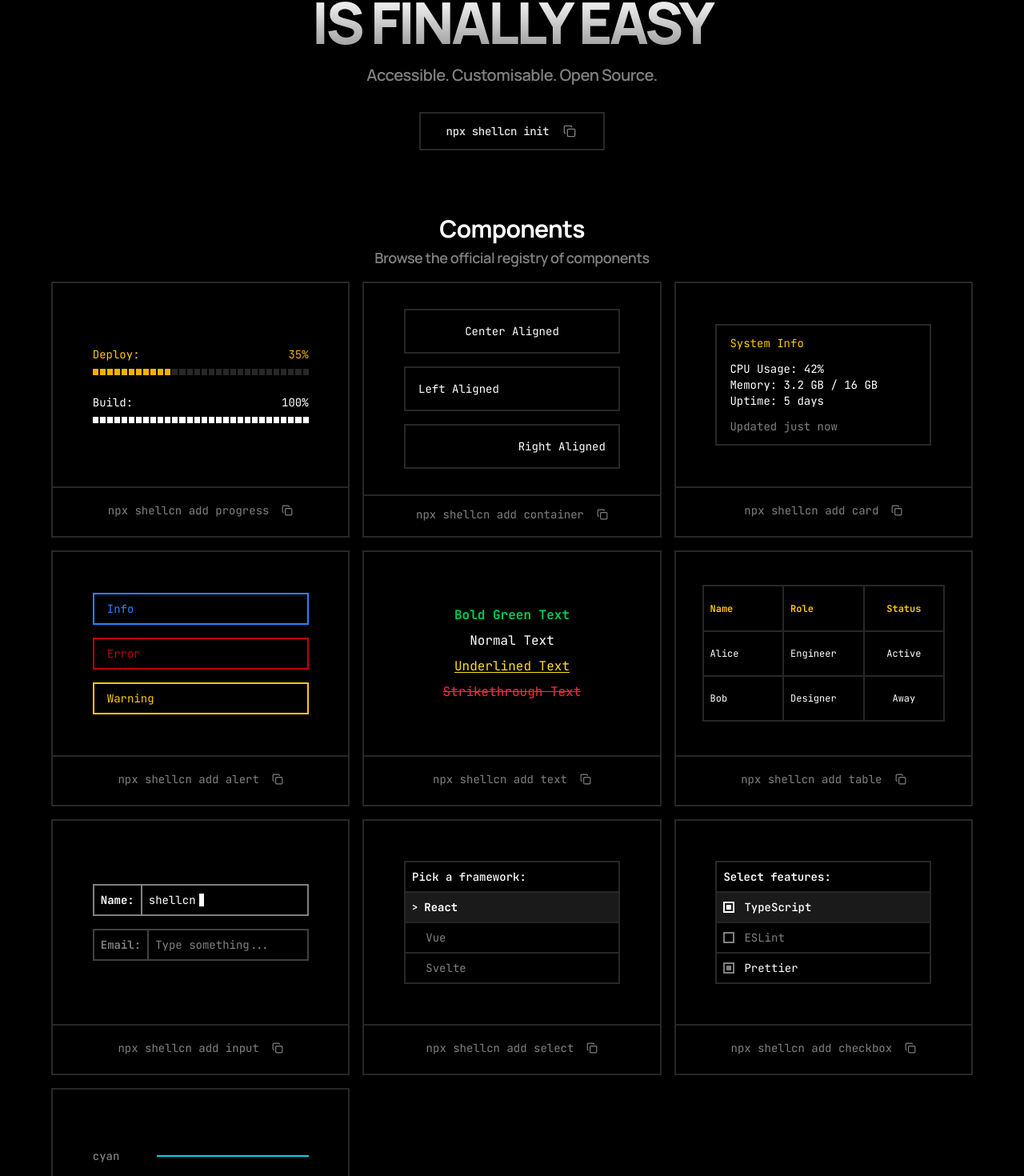
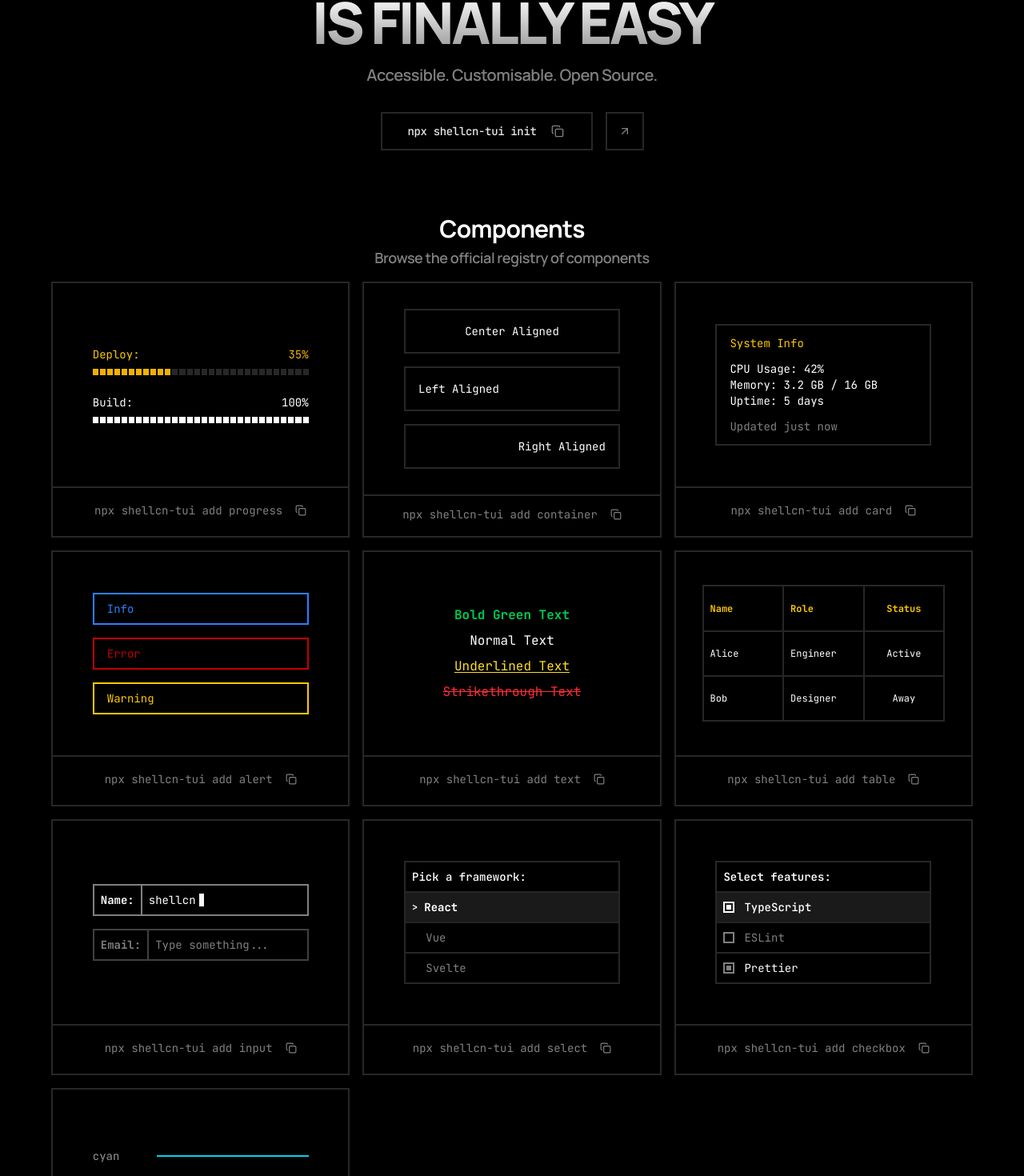
Before and after one commit to poswalsameer/shellcn, a Next.js app in the folder web/: page / in a window 1280 px wide. Shown: the part 200-1670 px from the top of the page at 80% size. Built offline with nearby package versions, Linux system fonts and the light colour scheme.

Commit message:
animating the landing page

```diff
--- a/web/components/components-section/component-card/index.tsx
+++ b/web/components/components-section/component-card/index.tsx
@@ -30,10 +30,10 @@ export function ComponentCard({ component, index }: {
   return (
     <Dialog key={component.name}>
       <motion.div
-        initial={{ opacity: 0, y: 20 }}
+        initial={{ opacity: 0, y: -20 }}
         whileInView={{ opacity: 1, y: 0 }}
         viewport={{ once: true, margin: "-50px" }}
-        transition={{ duration: 0.4, ease: "easeOut", delay: index * 0.05 }}
+        transition={{ duration: 0.4, ease: "easeOut", delay: 0.4 + (index * 0.05) }}
       >
         <Card className="h-80 ring-0 flex flex-col rounded-none border-2 border-muted-foreground/30 hover:border-muted-foreground/40 transition-all bg-card hover:bg-muted/10 group overflow-hidden">
           <DialogTrigger asChild className="h-full">
--- a/web/components/footer/index.tsx
+++ b/web/components/footer/index.tsx
@@ -1,9 +1,16 @@
 import { Github, Linkedin, Twitter } from "lucide-react"
+import { motion } from "motion/react"
 
 export default function Footer() {
 
   return (
-    <footer className="w-full px-4 lg:px-0 lg:max-w-4xl xl:max-w-6xl py-6 flex flex-col sm:flex-row items-center justify-between text-sm gap-3 sm:gap-6">
+    <motion.footer
+      initial={{ opacity: 0, y: -20 }}
+      whileInView={{ opacity: 1, y: 0 }}
+      viewport={{ once: true }}
+      transition={{ duration: 0.5, ease: "easeOut", delay: 0.2 }}
+      className="w-full px-4 lg:px-0 lg:max-w-4xl xl:max-w-6xl py-6 flex flex-col sm:flex-row items-center justify-between text-sm gap-3 sm:gap-6"
+    >
       <div className="flex items-center gap-1 cursor-default">
         <span className="text-muted-foreground font-medium">Built for your terminal, by</span>
         <a
@@ -45,6 +52,6 @@ export default function Footer() {
           <Linkedin className="h-4 w-4" />
         </a>
       </div>
-    </footer>
+    </motion.footer>
   )
 }
--- a/web/components/hero/index.tsx
+++ b/web/components/hero/index.tsx
@@ -2,7 +2,7 @@
 
 import { useState } from "react"
 import { motion } from "motion/react"
-import { Check, Copy } from "lucide-react"
+import { Check, Copy, ArrowUpRight } from "lucide-react"
 import { registryComponents } from "@/constants/registery-components"
 import { ComponentCard } from "@/components/components-section/component-card"
 
@@ -10,7 +10,7 @@ export default function Hero() {
   const [copiedInit, setCopiedInit] = useState(false)
 
   function handleCopyInitCommand() {
-    navigator.clipboard.writeText("npx shellcn init")
+    navigator.clipboard.writeText("npx shellcn-tui init")
     setCopiedInit(true)
     setTimeout(() => setCopiedInit(false), 2000)
   }
@@ -20,9 +20,9 @@ export default function Hero() {
       {/* Hero Section */}
       <section className="w-full flex flex-col items-center justify-center gap-4 md:gap-8 text-center pt-8 px-4">
         <motion.div
-          initial={{ opacity: 0, y: 20 }}
+          initial={{ opacity: 0, y: -20 }}
           animate={{ opacity: 1, y: 0 }}
-          transition={{ duration: 0.5, ease: "easeOut" }}
+          transition={{ duration: 0.5, ease: "easeOut", delay: 0.1 }}
           className="flex flex-col items-center gap-2 md:gap-4"
         >
           <div className="text-3xl sm:text-5xl md:text-6xl lg:text-7xl flex flex-col sm:gap-y-2 font-black tracking-tighter max-w-5xl">
@@ -36,18 +36,18 @@ export default function Hero() {
         </motion.div>
 
         <motion.div
-          initial={{ opacity: 0, y: 20 }}
+          initial={{ opacity: 0, y: -20 }}
           animate={{ opacity: 1, y: 0 }}
-          transition={{ duration: 0.5, ease: "easeOut", delay: 0.1 }}
-          className="flex justify-center"
+          transition={{ duration: 0.5, ease: "easeOut", delay: 0.2 }}
+          className="mt-4 sm:mt-0 flex flex-row justify-center gap-2 sm:gap-4"
         >
           {/* Copy Command Box */}
           <div
             onClick={handleCopyInitCommand}
-            className="group relative flex items-center justify-between gap-2 sm:gap-4 rounded-none border-2 border-border dark:border-muted-foreground/30 bg-transparent hover:bg-muted/40 px-6 py-2 sm:px-8 sm:py-3 cursor-pointer transition-all duration-300 "
+            className="group relative flex items-center justify-between gap-2 sm:gap-4 rounded-none border-2 border-border dark:border-muted-foreground/30 bg-transparent hover:bg-muted/40 px-6 py-2 sm:px-8 sm:py-3 cursor-pointer transition-all duration-300"
           >
             <div className="flex items-center gap-4">
-              <span className="font-mono text-xs sm:text-sm tracking-tight text-foreground/90 font-medium">npx shellcn init</span>
+              <span className="font-mono text-xs sm:text-sm tracking-tight text-foreground/90 font-medium">npx shellcn-tui init</span>
             </div>
             <div className="flex items-center justify-center h-4 w-4 sm:w-5 sm:h-5">
               {copiedInit ? (
@@ -57,15 +57,33 @@ export default function Hero() {
               )}
             </div>
           </div>
+
+          {/* NPM Link Button */}
+          <a
+            href="https://www.npmjs.com/package/shellcn-tui"
+            target="_blank"
+            rel="noreferrer"
+            className="group relative flex items-center justify-between gap-2 sm:gap-4 rounded-none border-2 border-border dark:border-muted-foreground/30 bg-transparent hover:bg-muted/40 p-2 sm:p-3 transition-all duration-300"
+          >
+            {/* <span className="font-mono text-xs sm:text-sm tracking-tight text-foreground/90 font-medium">npm registry</span> */}
+            <div className="flex items-center justify-center h-4 w-4 sm:w-5 sm:h-5">
+              <ArrowUpRight className="h-3 w-3 sm:h-4 sm:w-4 text-muted-foreground group-hover:text-foreground group-hover:-translate-y-0.5 group-hover:translate-x-0.5 transition-all duration-200" />
+            </div>
+          </a>
         </motion.div>
       </section>
 
       {/* Components Section */}
       <section id="components-grid" className="w-full px-4 lg:px-0 lg:max-w-4xl xl:max-w-6xl py-12 sm:py-20 flex flex-col gap-4">
-        <div className="flex flex-col items-center sm:gap-1">
+        <motion.div
+          initial={{ opacity: 0, y: -20 }}
+          animate={{ opacity: 1, y: 0 }}
+          transition={{ duration: 0.5, ease: "easeOut", delay: 0.3 }}
+          className="flex flex-col items-center sm:gap-1"
+        >
           <h2 className="text-2xl sm:text-3xl font-bold tracking-tight">Components</h2>
           <p className="text-muted-foreground font-semibold tracking-tight text-sm sm:text-lg">Browse the official registry of components</p>
-        </div>
+        </motion.div>
 
         <div className="grid grid-cols-1 md:grid-cols-2 lg:grid-cols-3 gap-4">
           {registryComponents.map((component, idx) => (
--- a/web/components/navbar/index.tsx
+++ b/web/components/navbar/index.tsx
@@ -1,10 +1,16 @@
 import { Github, Terminal } from "lucide-react"
 import { ModeToggle } from "../theme-toggle"
 import { Button } from "@/components/ui/button"
+import { motion } from "motion/react"
 
 export default function Navbar() {
   return (
-    <nav className="w-full px-4 lg:px-0 lg:max-w-4xl xl:max-w-6xl flex items-center justify-between py-6">
+    <motion.nav
+      initial={{ opacity: 0, y: -20 }}
+      animate={{ opacity: 1, y: 0 }}
+      transition={{ duration: 0.5, ease: "easeOut" }}
+      className="w-full px-4 lg:px-0 lg:max-w-4xl xl:max-w-6xl flex items-center justify-between py-6"
+    >
       <div className="font-black text-xl flex items-center gap-1 tracking-tighter cursor-default group">
         <div className="bg-foreground text-background p-0.5 flex items-center justify-center">
           <Terminal className="h-3 w-3" strokeWidth={3} />
@@ -31,6 +37,6 @@ export default function Navbar() {
         </Button>
         <ModeToggle />
       </div>
-    </nav>
+    </motion.nav>
   )
 }
--- a/web/constants/registery-components/index.tsx
+++ b/web/constants/registery-components/index.tsx
@@ -8,7 +8,7 @@ export const registryComponents = [
   // PROGRESS
   {
     name: "Progress",
-    command: "npx shellcn add progress",
+    command: "npx shellcn-tui add progress",
     preview: <ProgressPreview />,
     docs: {
       description: "Progress bar component for indicating completion percentage.",
@@ -30,7 +30,7 @@ export const registryComponents = [
   // CONTAINER
   {
     name: "Container",
-    command: "npx shellcn add container",
+    command: "npx shellcn-tui add container",
     preview: <ContainerPreview />,
     docs: {
       description: "A layout container for padding, margin, borders, and flexbox.",
@@ -68,7 +68,7 @@ export const registryComponents = [
   // CARD
   {
     name: "Card",
-    command: "npx shellcn add card",
+    command: "npx shellcn-tui add card",
     preview: <CardPreview />,
     docs: {
       description: "A bordered container component for grouping related content, often used with Titles and Footers.",
@@ -89,7 +89,7 @@ export const registryComponents = [
   // ALERT
   {
     name: "Alert",
-    command: "npx shellcn add alert",
+    command: "npx shellcn-tui add alert",
     preview: <AlertPreview />,
     docs: {
       description: "Alert box component for displaying colored messages.",
@@ -113,7 +113,7 @@ export const registryComponents = [
   // TEXT
   {
     name: "Text",
-    command: "npx shellcn add text",
+    command: "npx shellcn-tui add text",
     preview: <TextPreview />,
     docs: {
       description: "Styled text component with colors and formatting.",
@@ -137,7 +137,7 @@ export const registryComponents = [
   // TABLE
   {
     name: "Table",
-    command: "npx shellcn add table",
+    command: "npx shellcn-tui add table",
     preview: <TablePreview />,
     docs: {
       description: "Data table component with headers and borders.",
@@ -157,7 +157,7 @@ export const registryComponents = [
   // INPUT
   {
     name: "Input",
-    command: "npx shellcn add input",
+    command: "npx shellcn-tui add input",
     preview: <InputPreview />,
     docs: {
       description: "Text input component for capturing keyboard input.",
@@ -183,7 +183,7 @@ export const registryComponents = [
   // SELECT
   {
     name: "Select",
-    command: "npx shellcn add select",
+    command: "npx shellcn-tui add select",
     preview: <SelectPreview />,
     docs: {
       description: "Arrow-key select menu for choosing from a list of options.",
@@ -209,7 +209,7 @@ export const registryComponents = [
   // CHECKBOX
   {
     name: "Checkbox",
-    command: "npx shellcn add checkbox",
+    command: "npx shellcn-tui add checkbox",
     preview: <CheckboxPreview />,
     docs: {
       description: "Multi-select checkbox list.",
@@ -234,7 +234,7 @@ export const registryComponents = [
   // SEPARATOR
   {
     name: "Separator",
-    command: "npx shellcn add separator",
+    command: "npx shellcn-tui add separator",
     preview: <SeparatorPreview />,
     docs: {
       description: "Visually separates content with a horizontal or vertical line.",
```
Also changed, not shown: web/components/components-section/docs-renderer/index.tsx (+30 -9 lines).
